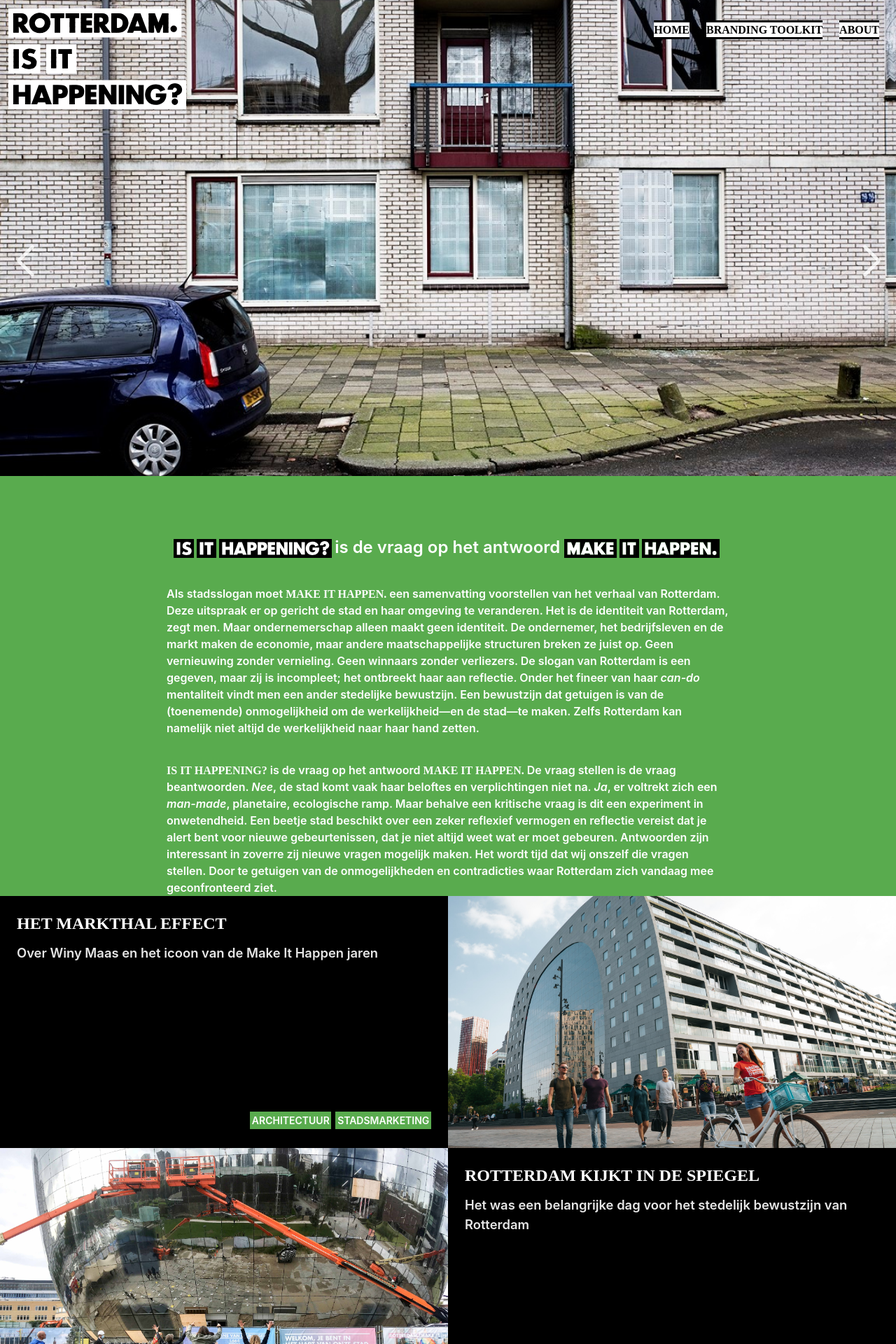
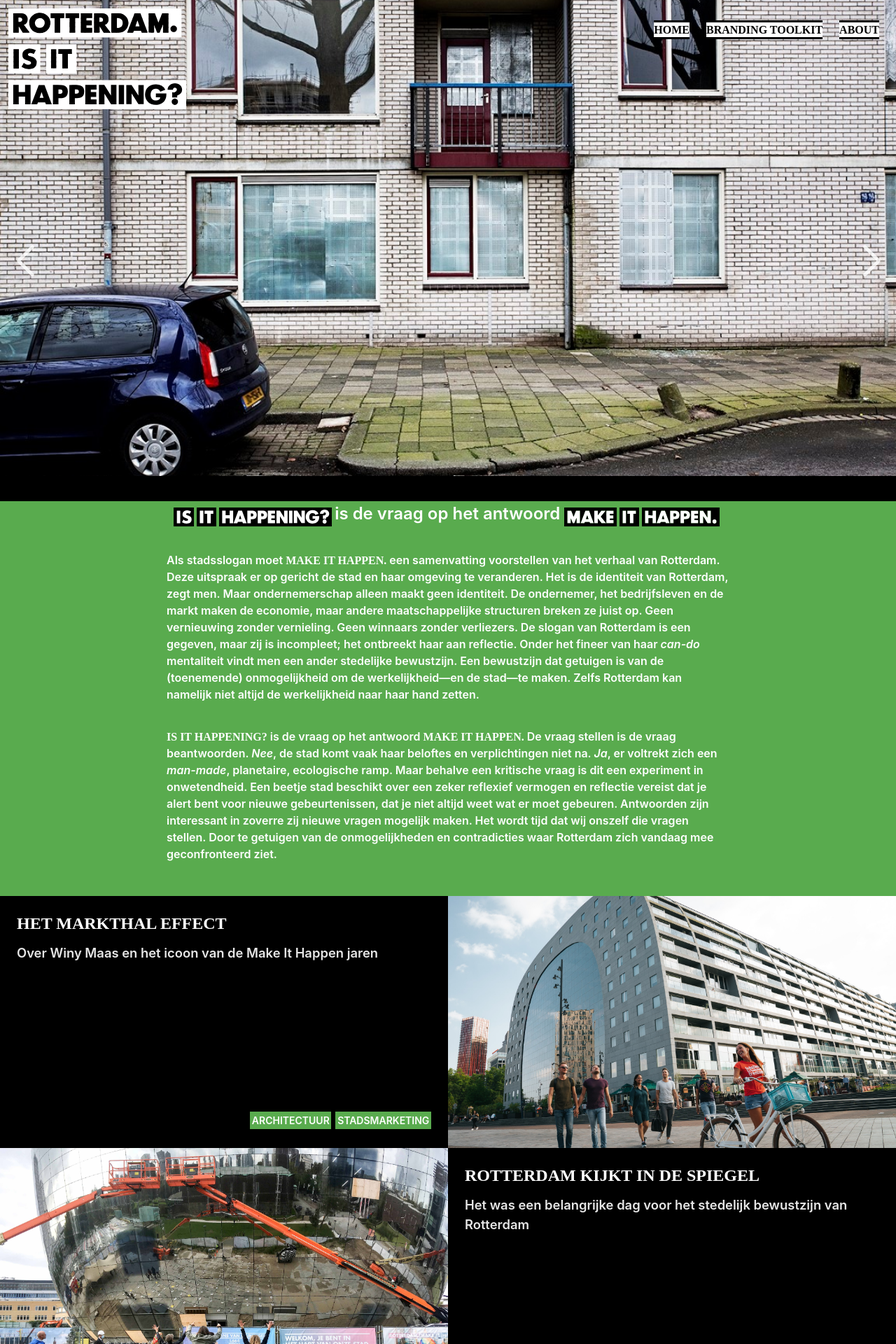
Before and after one commit to norealdirection/norealdirection.github.io, a Jekyll site: the page built from index.markdown, in a window 1280 px wide. Shown: the top 1920 px of the page at 70% size. Built offline with Jekyll 4.4.1, drawn with Linux system fonts in a browser that asks for light colours.

Commit message:
Update _layout.scss

```diff
--- a/_sass/minima/_layout.scss
+++ b/_sass/minima/_layout.scss
@@ -168,7 +168,7 @@
 */
 #introduction {
 	background-color: $green-color-tertiary;
-	padding: $spacing-unit*2 0 0 0;
+	padding: 0 0 $spacing-unit*2 0;
 	color: white;
 
 	.intro {
@@ -183,6 +183,7 @@
 		display: inline;
 		margin: 0;
 		margin-right: $spacing-unit/6;
+		margin-bottom: -$spacing-unit/4;
 	}
 
 	.content { /* nothing here*/ };
```
